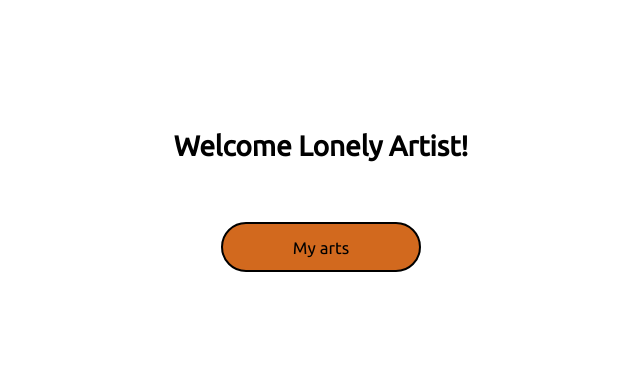
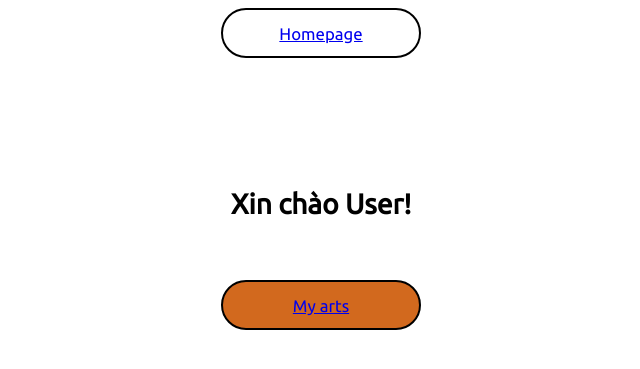
Before and after one commit to tambv6164/teamcolorpictures, a Flask app: template templates/welcome.html in a window 1280 px wide. Shown: the top 369 px of the page, without its empty margins (319-959 px from the left). Run offline with Flask 2, Linux system fonts and the light colour scheme; the template is opened without the code that fills it: most values are stand-ins (such as "Sample title", 1, 10 or a date in 2020).

Commit message:
Update welcome.html

```diff
--- a/templates/welcome.html
+++ b/templates/welcome.html
@@ -9,12 +9,16 @@
     <title>Color Pictures</title>
 </head>
 <body>
+    <button class="nut"><a href="homepage">Homepage</a></button>
+    {% if 'token' in session %}
+        <button class="nut"><a href="logout">Log out</a></button>
+    {% endif %}
     <div id="main">
         <div id="tieu_de">
-            <h3>Welcome Lonely Artist!</h3>
+            <h3>Xin chào {{ fullname }}!</h3>
         </div>
         <div>
-            <button class="myarts">My arts</button>
+            <button class="myarts"><a href="profile/{{ u }}">My arts</a></button>
         </div>
     </div>
 </body>
```
